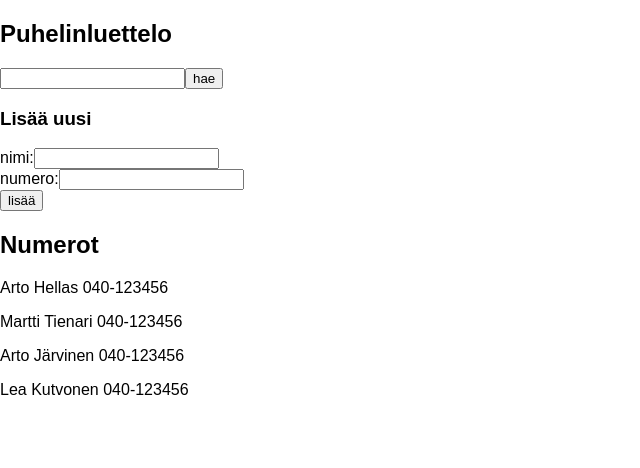
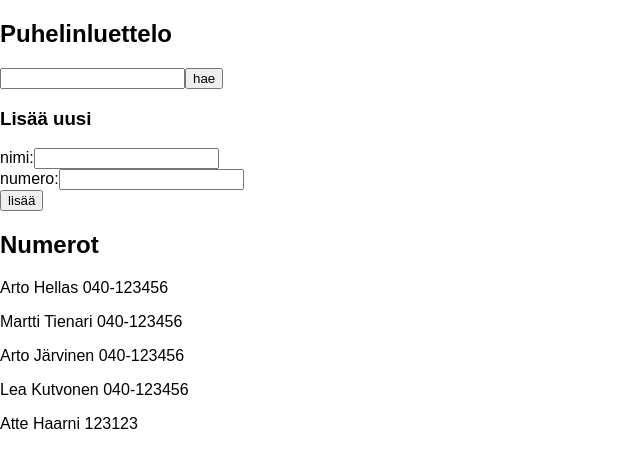
Before and after one commit to Ajhaa/HY-FullStack, a React (Create React App) app in the folder osa_2/puhelinluettelo/: page / in a window 1280 px wide. Shown: the top 468 px of the page, without its empty margins (0-640 px from the left). Built offline with nearby package versions, Linux system fonts and the light colour scheme; data requests are answered from the project's data file.

Commit message:
Lisätty kommunikaatio json-serverin kanssa

```diff
--- /dev/null
+++ b/osa_2/puhelinluettelo/db.json
@@ -0,0 +1,29 @@
+{
+  "persons": [
+    {
+      "name": "Arto Hellas",
+      "number": "040-123456",
+      "id": 1
+    },
+    {
+      "name": "Martti Tienari",
+      "number": "040-123456",
+      "id": 2
+    },
+    {
+      "name": "Arto Järvinen",
+      "number": "040-123456",
+      "id": 3
+    },
+    {
+      "name": "Lea Kutvonen",
+      "number": "040-123456",
+      "id": 4
+    },
+    {
+      "name": "Atte Haarni",
+      "number": "123123",
+      "id": 5
+    }
+  ]
+}
--- a/osa_2/puhelinluettelo/package.json
+++ b/osa_2/puhelinluettelo/package.json
@@ -3,6 +3,8 @@
   "version": "0.1.0",
   "private": true,
   "dependencies": {
+    "axios": "^0.17.1",
+    "json-server": "^0.12.1",
     "react": "^16.2.0",
     "react-dom": "^16.2.0",
     "react-scripts": "1.1.0"
@@ -11,6 +13,7 @@
     "start": "react-scripts start",
     "build": "react-scripts build",
     "test": "react-scripts test --env=jsdom",
-    "eject": "react-scripts eject"
+    "eject": "react-scripts eject",
+    "server": "json-server -p3001 db.json"
   }
 }
--- a/osa_2/puhelinluettelo/src/App.js
+++ b/osa_2/puhelinluettelo/src/App.js
@@ -1,4 +1,5 @@
-import React from 'react';
+import React from 'react'
+import axios from 'axios'
 
 const Button = ({ name, type }) => (
   <button type={type}>{name}</button>
@@ -22,13 +23,7 @@
   constructor(props) {
     super(props)
     this.state = {
-      persons: [
-        { name: 'Arto Hellas', number: '040-123456', id: 1 },
-        { name: 'Martti Tienari', number: '040-123456', id: 2 },
-        { name: 'Arto Järvinen', number: '040-123456', id: 3 },
-        { name: 'Lea Kutvonen', number: '040-123456', id: 4 }
-
-      ],
+      persons: [],
       newName: '',
       newNumber: '',
       filter: '',
@@ -36,18 +31,14 @@
     }
   }
 
-  handleNameChange = (event) => {
-    this.setState({ newName: event.target.value })
+  componentDidMount() {
+    axios
+      .get('http://localhost:3001/persons')
+      .then(response => {
+        this.setState({ persons: response.data })
+      })
   }
 
-  handleNumberChange = (event) => {
-    this.setState({ newNumber: event.target.value })
-  }
-
-  handleFilter = (event) => {
-
-    this.setState({ filterText: event.target.value })
-  }
   handleChange = (event, t) => {
     this.setState({ [t]: event.target.value })
   }
@@ -57,27 +48,27 @@
     this.setState({ filter: this.state.filterText })
   }
 
-
-
   addNumber = (event) => {
     event.preventDefault()
     const nameObject = {
       name: this.state.newName,
-      number: this.state.newNumber,
-      id: this.state.persons.length + 1
+      number: this.state.newNumber
     }
     const nameExists = () => (
       this.state.persons.some(p =>
         p.name.toLowerCase() === this.state.newName.toLowerCase())
     )
 
-    const persons = this.state.persons.concat(nameObject)
     if (!nameExists()) {
-      this.setState({
-        persons: persons,
-        newName: '',
-        newNumber: '',
-      })
+      axios
+        .post('http://localhost:3001/persons', nameObject)
+        .then(response => {
+          this.setState({
+            persons: this.state.persons.concat(response.data),
+            newName: '',
+            newNumber: ''
+          })
+        })
     } else {
       this.setState({ newName: '', newNumber: '' })
     }
```
Also changed, not shown: 1 other file (tests, documents, lock files or other folders).
